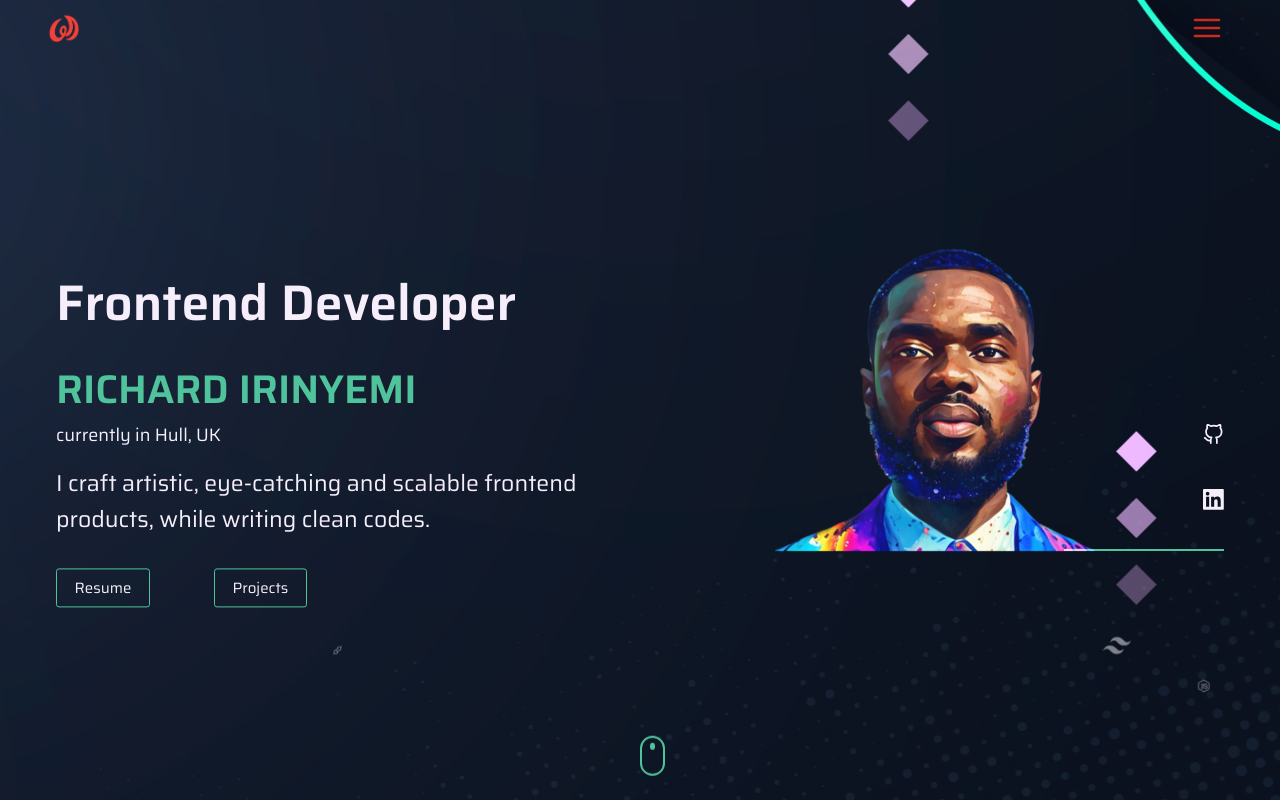
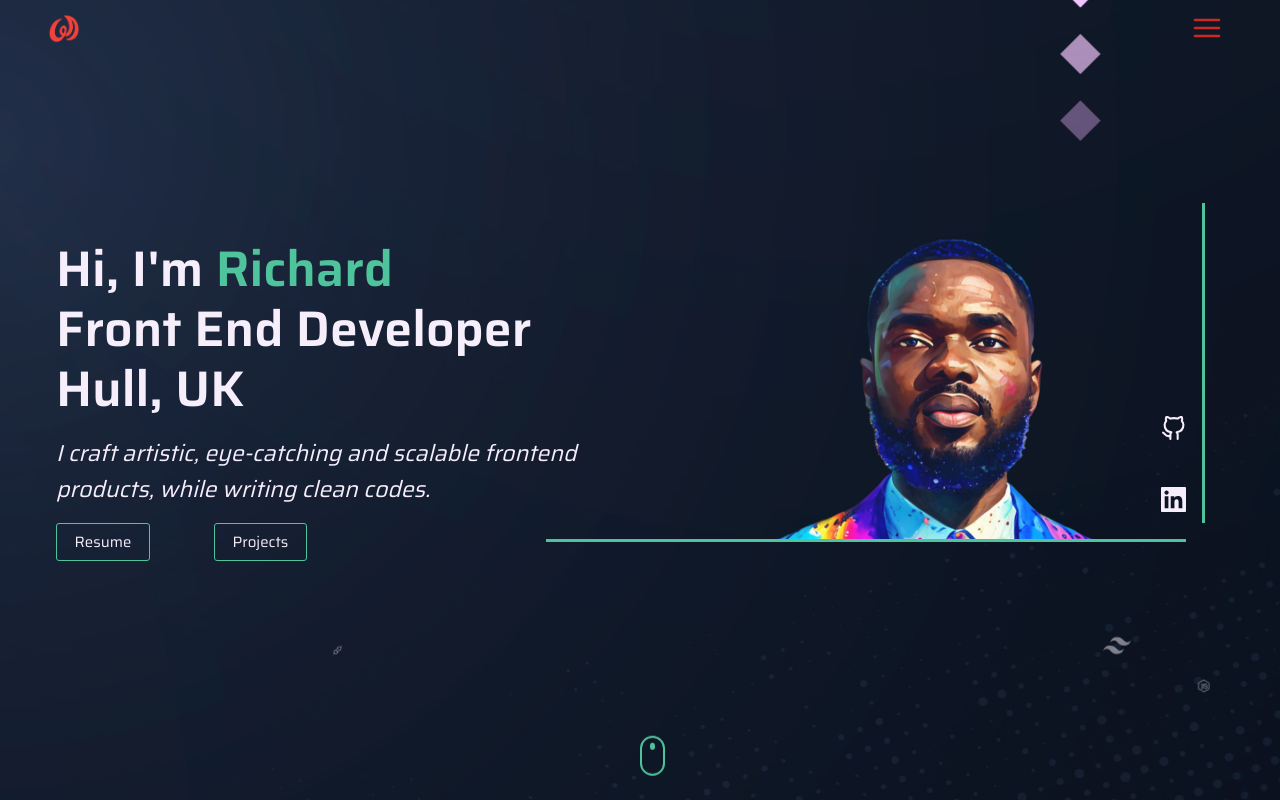
Before and after one commit to Wayskid/ways-portfolio, a React (Vite) app: page / in a window 1280 px wide. Shown: the top 800 px of the page. Built offline with nearby package versions, Linux system fonts and the light colour scheme.

Commit message:
Minor upgrade

```diff
--- a/src/components/Intro.tsx
+++ b/src/components/Intro.tsx
@@ -31,11 +31,11 @@ export default function Intro() {
         <div className="introBody">
           <Reveal className="info">
             <>
-              <p className="jobTitle">Frontend Developer</p>
-              <div>
-                <p className="myName">RICHARD IRINYEMI</p>
-                <p className="location">currently in Hull, UK</p>
-              </div>
+              <p className="jobTitle">
+                Hi, I'm <span className="myName">Richard</span> <br /> Front End
+                Developer
+                <p className="location">Hull, UK</p>
+              </p>
               <p className="writeUp">
                 I craft artistic, eye-catching and scalable frontend products,
                 while writing clean codes.
--- a/src/scss/intro.scss
+++ b/src/scss/intro.scss
@@ -10,7 +10,7 @@
   height: 100vh;
   overflow-x: hidden;
   @include desktop {
-    background-position-x: 98%;
+    background-position-x: 88%;
     background-position-y: -95%;
   }
 
@@ -37,7 +37,7 @@
       display: grid;
       text-align: left;
       position: relative;
-      align-self: center;
+      align-self: start;
       gap: 1rem;
       @include desktop {
       }
@@ -45,97 +45,24 @@
       .jobTitle {
         font-size: clamp(35px, 5vw + 15px, 50px);
         font-weight: 600;
-      }
+        line-height: 1.2em;
 
-      .myName {
-        font-size: clamp(25px, 5vw + 10px, 40px);
-        font-weight: 600;
-        color: $clr-primary-500;
-      }
-
-      .location {
-        font-size: 18px;
+        .myName {
+          font-weight: 600;
+          color: $clr-primary-500;
+        }
       }
 
       .writeUp {
         font-size: clamp(16px, 5vw + 1px, 23px);
+        font-style: italic;
       }
 
       .introBtns {
-        position: absolute;
-        align-self: self-end;
-        translate: 0 4.4rem;
         display: flex;
         gap: 1rem;
-        bottom: 0;
         @include desktop {
           gap: 4rem;
-        }
-
-        & > :first-child {
-          position: relative;
-
-          &:hover::before {
-            height: 21.5px;
-          }
-
-          &::before {
-            content: "";
-            width: 2px;
-            background-color: $clr-primary-500;
-            position: absolute;
-            top: -1.3rem;
-            left: 46.7px;
-            transform-origin: top;
-            transition: height 0.4s;
-            height: 0;
-            animation: connect 3s;
-            animation-delay: 2s;
-            display: none;
-
-            @include tablet {
-              display: unset;
-            }
-          }
-        }
-
-        & > :last-child {
-          position: relative;
-
-          &:hover::before {
-            height: 21.5px;
-          }
-
-          &::before {
-            content: "";
-            width: 2px;
-            background-color: $clr-primary-500;
-            position: absolute;
-            top: -1.3rem;
-            left: 46.7px;
-            transform-origin: top;
-            transition: height 0.5s;
-            height: 0;
-            animation: connect 3s;
-            animation-delay: 1.8s;
-            display: none;
-
-            @include tablet {
-              display: unset;
-            }
-          }
-
-          @keyframes connect {
-            from {
-              height: 0;
-            }
-            50% {
-              height: 20.5px;
-            }
-            to {
-              height: 0;
-            }
-          }
         }
       }
     }
@@ -144,12 +71,11 @@
       display: none;
       justify-items: center;
       position: relative;
-      align-self: baseline;
       @include tablet {
         display: grid;
       }
 
-      img {
+      & img {
         width: 20rem;
         mix-blend-mode: screen;
       }
@@ -158,37 +84,36 @@
         position: absolute;
         display: grid;
         gap: 2rem;
-        right: 0;
-        bottom: 2rem;
+        right: 2.4rem;
+        bottom: 2.4rem;
         align-self: center;
+        font-size: 25px;
+
+        &::before {
+          content: "";
+          width: 40rem;
+          height: 0.2rem;
+          background-color: $clr-primary-500;
+          position: absolute;
+          bottom: -1.2rem;
+          right: 0;
+        }
+
+        &::after {
+          content: "";
+          height: 20rem;
+          width: 0.2rem;
+          background-color: $clr-primary-500;
+          position: absolute;
+          bottom: 0;
+          right: -1.2rem;
+        }
 
         a {
           color: $clr-primary-200;
 
           &:hover {
             color: $clr-primary-500;
-          }
-        }
-      }
-
-      &::before {
-        content: "";
-        width: 750rem;
-        height: 2px;
-        background-color: $clr-primary-500;
-        position: absolute;
-        bottom: 0;
-        right: 0;
-        justify-self: center;
-        transform-origin: center;
-
-        animation: extending 15s;
-        @keyframes extending {
-          from {
-            width: 10rem;
-          }
-          to {
-            width: 400rem;
           }
         }
       }
```
